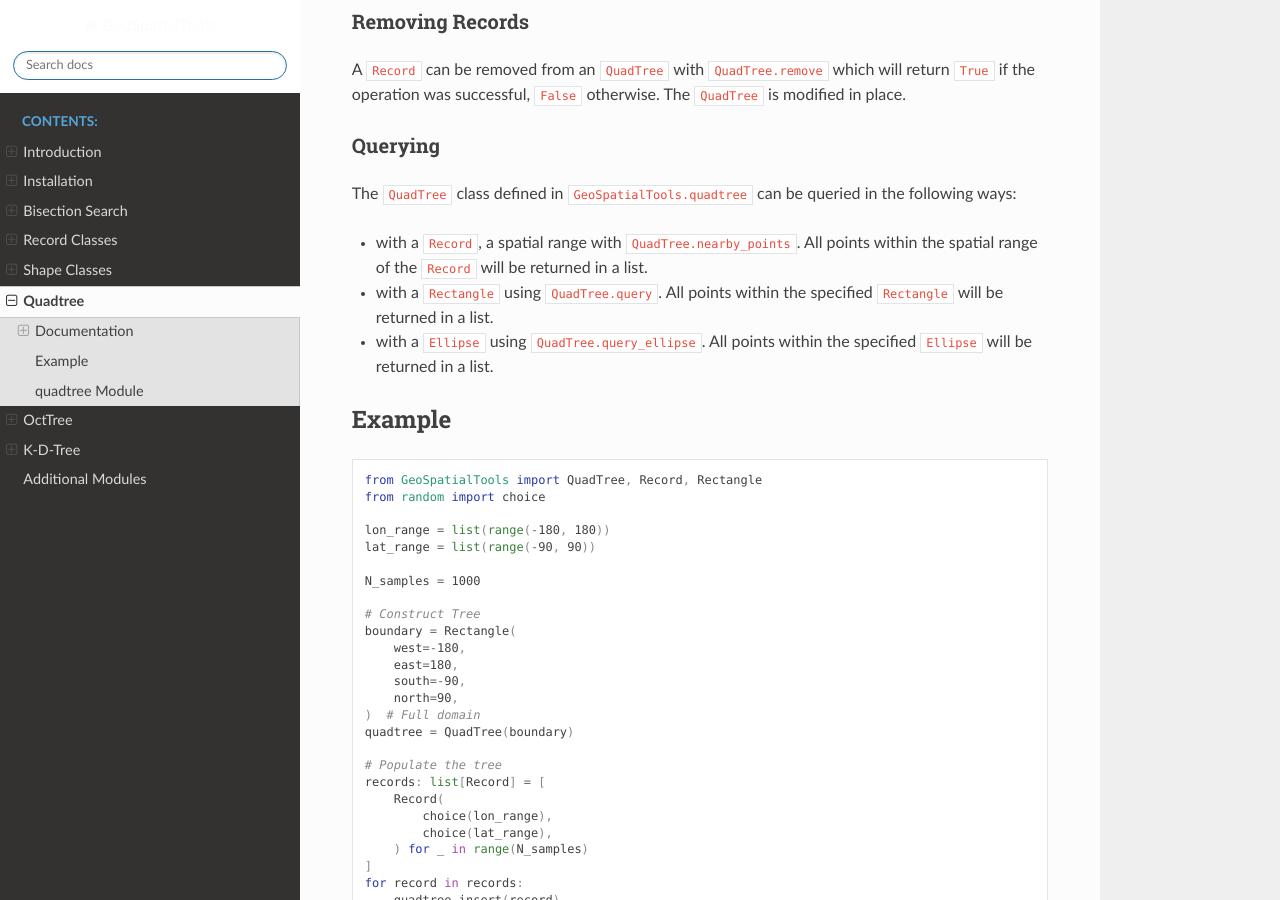
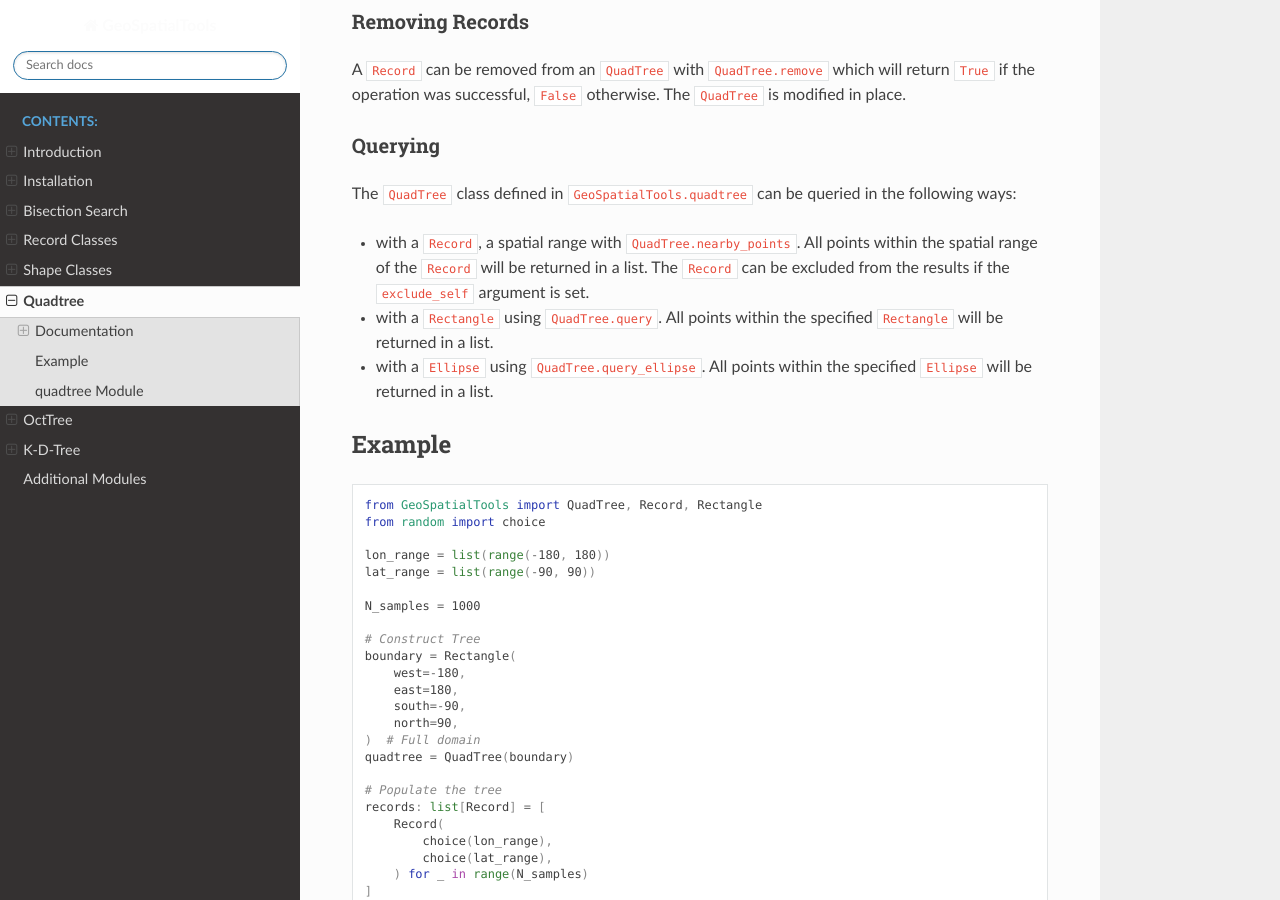
Before and after one commit to NOCSurfaceProcesses/geotrees, a Sphinx documentation site: the page built from docs/quadtree.rst, in a window 1280 px wide and 900 px high, scrolled down 986 px. Built offline with Sphinx 7.4.7 and the Read the Docs theme 3.1.0, drawn with Linux system fonts in a browser that asks for light colours.

Commit message:
docs: update documentation

```diff
--- a/docs/octtree.rst
+++ b/docs/octtree.rst
@@ -45,7 +45,8 @@ The ``OctTree`` class defined in ``GeoSpatialTools.octtree`` can be queried in t
 
 * with a ``SpaceTimeRecord``, a spatial range, and a time range (specified by a ``datetime.timedelta``) with
   ``OctTree.nearby_points``. All points within the spatial range and time range of the ``SpaceTimeRecord`` will be
-  returned in a list.
+  returned in a list. The ``Record`` can be excluded from the results if the ``exclude_self``
+  argument is set.
 * with a ``SpaceTimeRectangle`` using ``OctTree.query``. All points within the specified ``SpaceTimeRectangle`` will be returned in a list.
 * with a ``SpaceTimeEllipse`` using ``OctTree.query_ellipse``. All points within the specified ``SpaceTimeEllipse`` will be returned in a list.
 
--- a/docs/quadtree.rst
+++ b/docs/quadtree.rst
@@ -46,7 +46,8 @@ Querying
 The ``QuadTree`` class defined in ``GeoSpatialTools.quadtree`` can be queried in the following ways:
 
 * with a ``Record``, a spatial range with ``QuadTree.nearby_points``. All points within the spatial range of the
-  ``Record`` will be returned in a list.
+  ``Record`` will be returned in a list. The ``Record`` can be excluded from the results if the ``exclude_self``
+  argument is set.
 * with a ``Rectangle`` using ``QuadTree.query``. All points within the specified ``Rectangle`` will be returned in a list.
 * with a ``Ellipse`` using ``QuadTree.query_ellipse``. All points within the specified ``Ellipse`` will be returned in a list.
 
```
Also changed, not shown: 2 other files.
